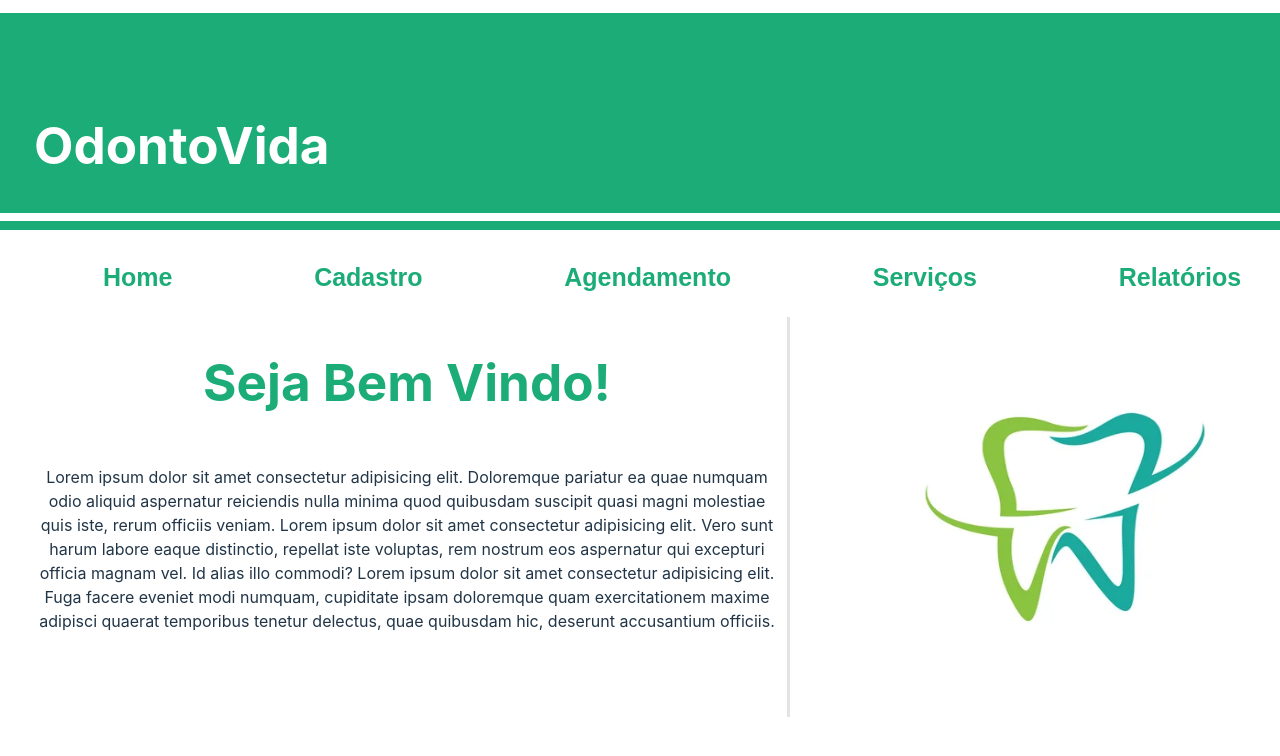
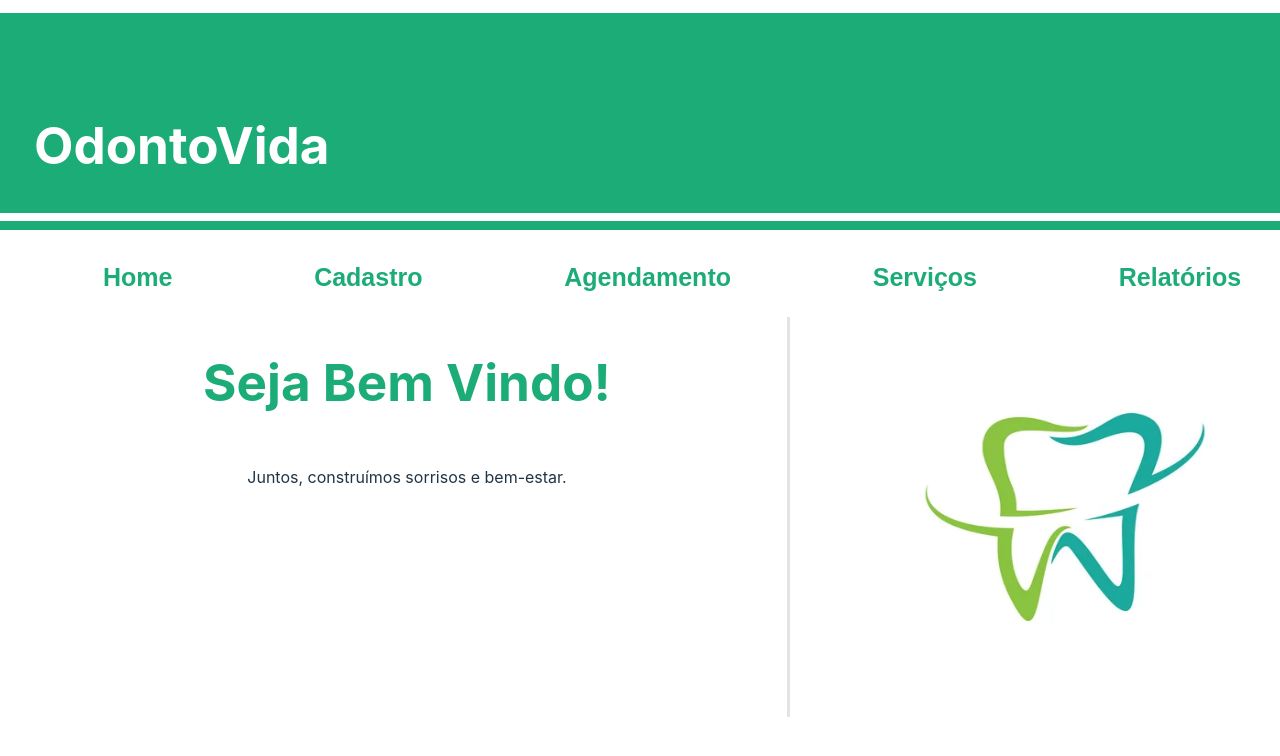
Before and after one commit to Yuri-Candiotto/Odontovida, a React (Vite) app in the folder OdontoVidaPrj-main/OdontoVidaPrj-main/ProjetoOdonto/vite/: page /TelaHome in a window 1280 px wide. Shown: the top 756 px of the page. Built offline with nearby package versions, Linux system fonts and the light colour scheme.

Commit message:
Update CorpoHome.jsx

```diff
--- a/OdontoVidaPrj-main/OdontoVidaPrj-main/ProjetoOdonto/vite/src/components/CorpoHome.jsx
+++ b/OdontoVidaPrj-main/OdontoVidaPrj-main/ProjetoOdonto/vite/src/components/CorpoHome.jsx
@@ -4,8 +4,7 @@ const CorpoHome = () => {
             <div className="containerHome">
                 <div className="BlocoHomeEsq">
                 <h1 className="TitleHome">Seja Bem Vindo!</h1>
-                <p>Lorem ipsum dolor sit amet consectetur adipisicing elit. Doloremque pariatur ea quae numquam odio aliquid aspernatur reiciendis nulla minima quod quibusdam suscipit quasi magni molestiae quis iste, rerum officiis veniam. Lorem ipsum dolor sit amet consectetur adipisicing elit. Vero sunt harum labore eaque distinctio, repellat iste voluptas, rem nostrum eos aspernatur qui excepturi officia magnam vel. Id alias illo commodi?
-                Lorem ipsum dolor sit amet consectetur adipisicing elit. Fuga facere eveniet modi numquam, cupiditate ipsam doloremque quam exercitationem maxime adipisci quaerat temporibus tenetur delectus, quae quibusdam hic, deserunt accusantium officiis. </p>
+                <p>Juntos, construímos sorrisos e bem-estar.</p>
 
                 </div>
                 <div className="BlocoHomeDir">
```
